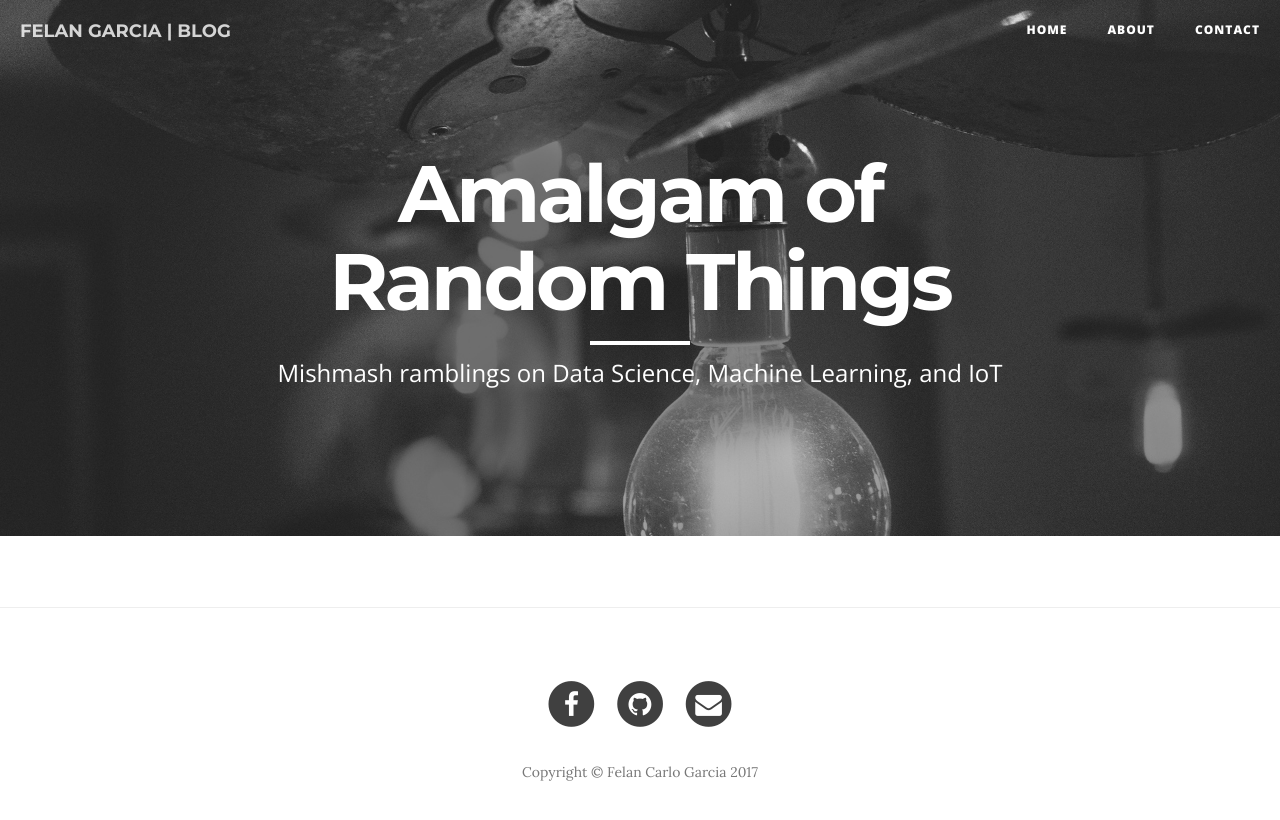
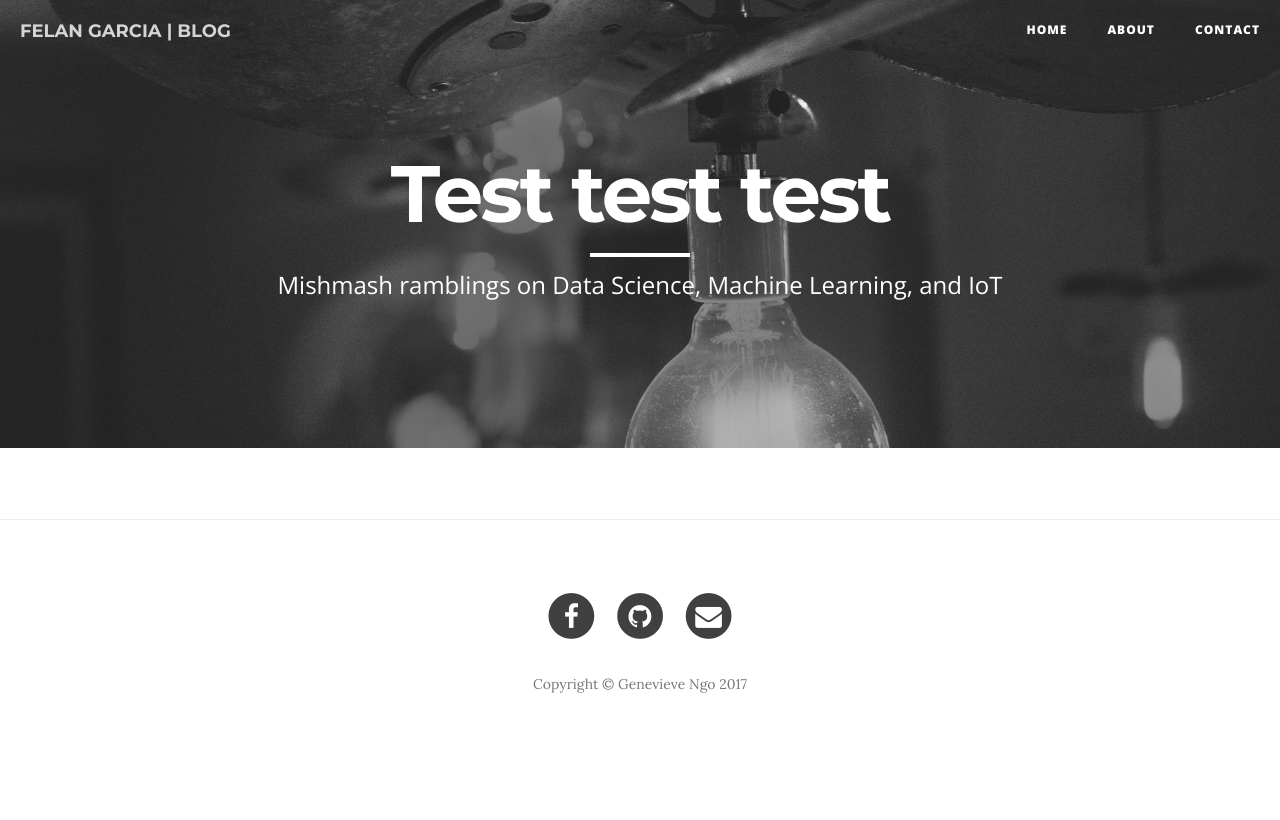
Before and after one commit to GenevieveNgo/genevievengo.github.io, a Jekyll site: the page built from index.html, in a window 1280 px wide. Shown: the top 820 px of the page. Built offline with Jekyll 4.4.1, drawn with Linux system fonts in a browser that asks for light colours; nearby versions of some CDN libraries; the list of posts is cut into pages by our own code.

Commit message:
updated _config.yml

```diff
--- a/_config.yml
+++ b/_config.yml
@@ -1,15 +1,15 @@
 # Site settings
-title: Amalgam of Random Things
+title: Test test test
 header-img: img/home-bg.jpg
-email: felancarlogarcia@gmail..com
-copyright_name: Felan Carlo Garcia
-description: "A Blog about my Data Science and IoT ramblings"
-baseurl: "https://cadrev.github.io"
-url: "https://cadrev.github.io"
-twitter_username: cadrev
-github_username:  cadrev
-facebook_username:  felan.garcia
-email_username:  felancarlogarcia@gmail.com
+email: genevieve_ngo@yahoo.com
+copyright_name: Genevieve Ngo
+description: "A test website, for now :)"
+baseurl: "https://genevievengo.github.io"
+url: "https://genevievengo.github.io"
+#twitter_username:
+github_username:  genevievengo
+facebook_username:  genevievecngo
+email_username:  genevieve_ngo@yahoo.com
 
 # Google Analytics
 # To enable google analytics, uncomment below line with a valid Google Tracking ID
```
